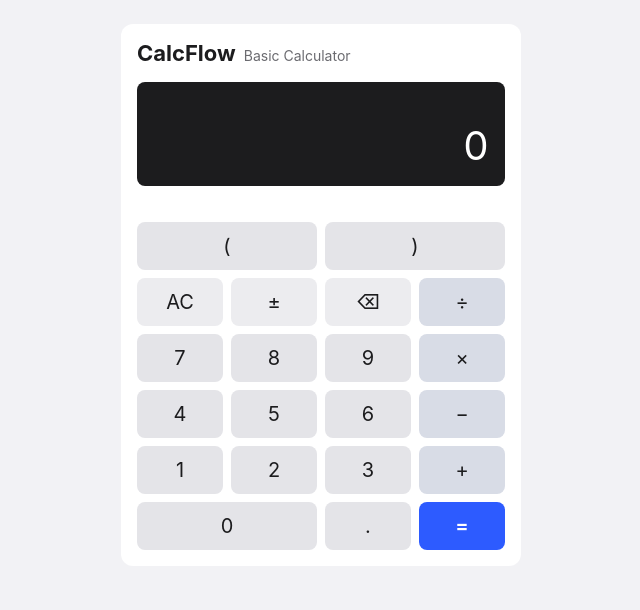
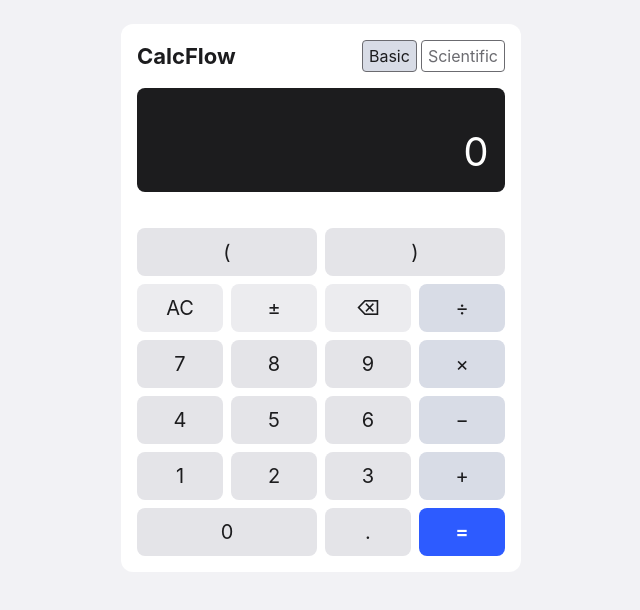
Before and after one commit to eldaduz/CalcFlow, a React (Vite) app: page / in a window 1280 px wide. Shown: the top 610 px of the page, without its empty margins (319-959 px from the left). Built offline with nearby package versions, Linux system fonts and the light colour scheme.

Commit message:
feat: add powers and roots controls

```diff
--- a/src/components/Calculator.jsx
+++ b/src/components/Calculator.jsx
@@ -1,4 +1,4 @@
-import { useEffect, useReducer } from 'react';
+import { useEffect, useReducer, useState } from 'react';
 
 import {
   expressionReducer,
@@ -12,6 +12,7 @@ const OPERATOR_KEYS = new Set(['+', '-', '*', '/']);
 
 export default function Calculator() {
   const [state, dispatch] = useReducer(expressionReducer, initialState);
+  const [mode, setMode] = useState('basic');
 
   useEffect(() => {
     function handleKeyDown(event) {
@@ -52,7 +53,19 @@ export default function Calculator() {
     <div className="calculator">
       <div className="calculator-header">
         <h1>CalcFlow</h1>
-        <span className="subtitle">Basic Calculator</span>
+        <div className="calculator-mode-toggle" aria-label="Calculator mode">
+          {['basic', 'scientific'].map((option) => (
+            <button
+              key={option}
+              type="button"
+              className="calculator-mode-button"
+              aria-pressed={mode === option}
+              onClick={() => setMode(option)}
+            >
+              {option === 'basic' ? 'Basic' : 'Scientific'}
+            </button>
+          ))}
+        </div>
       </div>
       <Display
         currentValue={formatExpressionForDisplay(state.expression) || '0'}
@@ -69,6 +82,10 @@ export default function Calculator() {
         onClear={() => dispatch({ type: 'CLEAR' })}
         onDelete={() => dispatch({ type: 'DELETE' })}
         onToggleSign={() => dispatch({ type: 'TOGGLE_SIGN' })}
+        scientific={mode === 'scientific'}
+        onPower={(square) => dispatch({ type: 'POWER', square })}
+        onSquareRoot={() => dispatch({ type: 'SQUARE_ROOT' })}
+        onNthRoot={() => dispatch({ type: 'NTH_ROOT' })}
       />
     </div>
   );
--- a/src/components/Keypad.jsx
+++ b/src/components/Keypad.jsx
@@ -29,9 +29,49 @@ export default function Keypad({
   onClear,
   onDelete,
   onToggleSign,
+  scientific,
+  onPower,
+  onSquareRoot,
+  onNthRoot,
 }) {
   return (
     <div className="calculator-keypad-section">
+      {scientific && (
+        <div className="calculator-scientific-row">
+          <button
+            type="button"
+            className="calculator-button"
+            aria-label="Square"
+            onClick={() => onPower(true)}
+          >
+            x²
+          </button>
+          <button
+            type="button"
+            className="calculator-button"
+            aria-label="Power"
+            onClick={() => onPower(false)}
+          >
+            xʸ
+          </button>
+          <button
+            type="button"
+            className="calculator-button"
+            aria-label="Square root"
+            onClick={onSquareRoot}
+          >
+            √
+          </button>
+          <button
+            type="button"
+            className="calculator-button"
+            aria-label="Nth root"
+            onClick={onNthRoot}
+          >
+            ⁿ√
+          </button>
+        </div>
+      )}
       <div className="calculator-expression-row">
         <button
           type="button"
--- a/src/styles/calculator.css
+++ b/src/styles/calculator.css
@@ -63,8 +63,9 @@ body {
 
 .calculator-header {
   display: flex;
-  align-items: baseline;
-  gap: var(--space-8);
+  align-items: center;
+  justify-content: space-between;
+  gap: var(--space-12);
 }
 
 .calculator-header h1 {
@@ -72,9 +73,24 @@ body {
   margin: 0;
 }
 
-.calculator-header .subtitle {
-  font-size: 14px;
+.calculator-mode-toggle {
+  display: flex;
+  gap: var(--space-4);
+}
+
+.calculator-mode-button {
+  min-height: 32px;
+  border: 1px solid var(--color-text-secondary);
+  border-radius: var(--space-4);
+  background: var(--color-surface);
   color: var(--color-text-secondary);
+  font: inherit;
+  cursor: pointer;
+}
+
+.calculator-mode-button[aria-pressed='true'] {
+  background: var(--color-operator-button);
+  color: var(--color-text-primary);
 }
 
 .calculator-display {
@@ -117,6 +133,12 @@ body {
 .calculator-expression-row {
   display: grid;
   grid-template-columns: repeat(2, 1fr);
+  gap: var(--space-8);
+}
+
+.calculator-scientific-row {
+  display: grid;
+  grid-template-columns: repeat(4, 1fr);
   gap: var(--space-8);
 }
 
```
Also changed, not shown: 1 other file (tests, documents, lock files or other folders).
